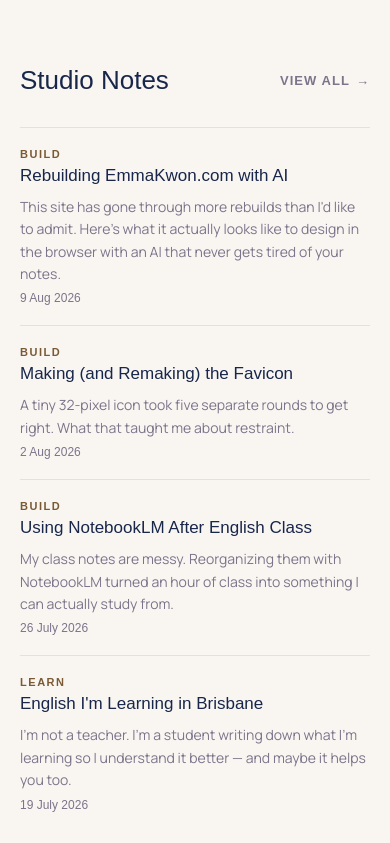
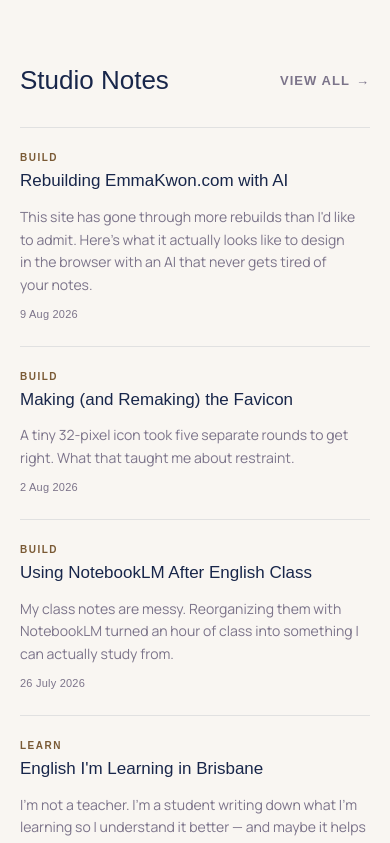
Before and after one commit to k-mama/emmakwon, a Next.js app: page /studio in a window 390 px wide. Shown: the part 2320-3163 px from the top of the page. Built offline with nearby package versions, Linux system fonts and the light colour scheme; a web font is replaced by a local one.

Commit message:
Refine Studio Notes list rhythm

```diff
--- a/src/components/studio/NoteList.module.css
+++ b/src/components/studio/NoteList.module.css
@@ -10,10 +10,10 @@
 
 .link {
   display: grid;
-  grid-template-columns: 100px 1fr auto;
+  grid-template-columns: 100px minmax(0, 1fr) auto;
   align-items: baseline;
-  gap: clamp(12px, 2vw, 24px);
-  padding: clamp(20px, 2.6vw, 28px) 0;
+  gap: clamp(14px, 2vw, 26px);
+  padding: clamp(24px, 3vw, 32px) 0;
 }
 
 .linkWithCover {
@@ -23,9 +23,9 @@
 
 .category {
   font-family: var(--font-display), system-ui, -apple-system, "Segoe UI", sans-serif;
-  font-size: 11px;
-  font-weight: 600;
-  letter-spacing: 0.14em;
+  font-size: 10px;
+  font-weight: 650;
+  letter-spacing: 0.15em;
   text-transform: uppercase;
   color: var(--muted-bronze);
 }
@@ -34,9 +34,11 @@
   grid-column: 2;
   font-family: var(--font-display), system-ui, -apple-system, "Segoe UI", sans-serif;
   font-weight: 500;
-  font-size: 17px;
+  font-size: clamp(17px, 1.45vw, 19px);
+  line-height: 1.35;
   color: var(--title-primary);
   transition: color 0.2s ease;
+  text-wrap: balance;
 }
 
 .link:hover .title,
@@ -46,19 +48,23 @@
 
 .excerpt {
   grid-column: 2;
-  margin-top: 4px;
+  max-width: 58ch;
+  margin-top: 6px;
   font-family: var(--font-body), system-ui, -apple-system, "Segoe UI", sans-serif;
   font-size: 14px;
-  line-height: 1.6;
+  line-height: 1.62;
   color: var(--soft-text);
+  text-wrap: pretty;
 }
 
 .date {
   grid-row: 1 / span 2;
   grid-column: 3;
   align-self: start;
+  padding-top: 2px;
   font-family: var(--font-display), system-ui, -apple-system, "Segoe UI", sans-serif;
-  font-size: 12px;
+  font-size: 11px;
+  letter-spacing: 0.02em;
   color: var(--soft-text);
   white-space: nowrap;
 }
@@ -84,18 +90,19 @@
 
 .linkWithCover:hover .thumb img,
 .linkWithCover:focus-visible .thumb img {
-  transform: scale(1.025);
+  transform: scale(1.018);
 }
 
 @media (max-width: 720px) {
   .link {
     grid-template-columns: 1fr;
-    gap: 6px;
+    gap: 7px;
+    padding: 24px 0 26px;
   }
 
   .linkWithCover {
-    grid-template-columns: minmax(0, 1fr) 96px;
-    column-gap: 18px;
+    grid-template-columns: minmax(0, 1fr) 88px;
+    column-gap: 16px;
     align-items: start;
   }
 
@@ -108,6 +115,7 @@
 
   .date {
     grid-row: auto;
+    padding-top: 4px;
   }
 
   .thumb {
```
